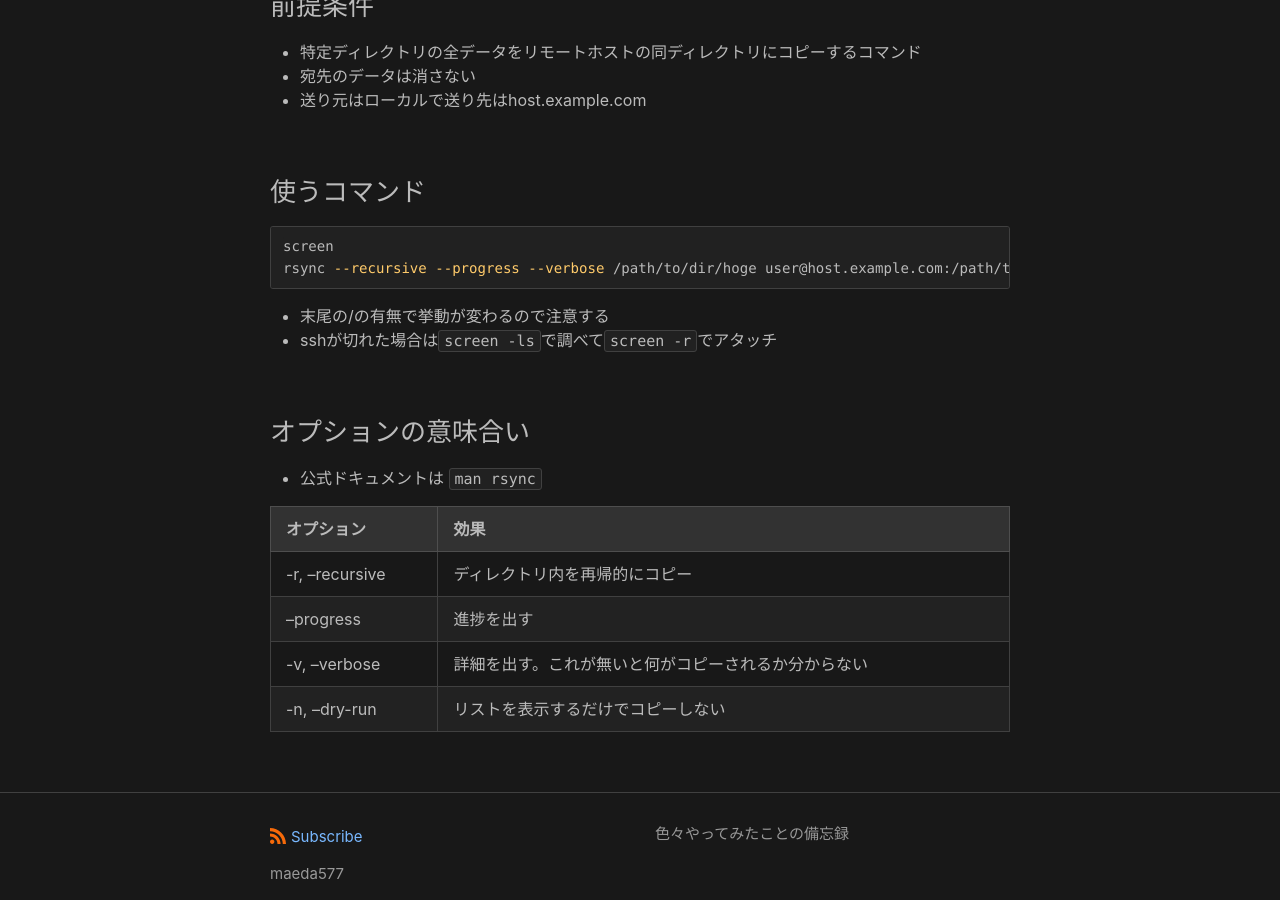
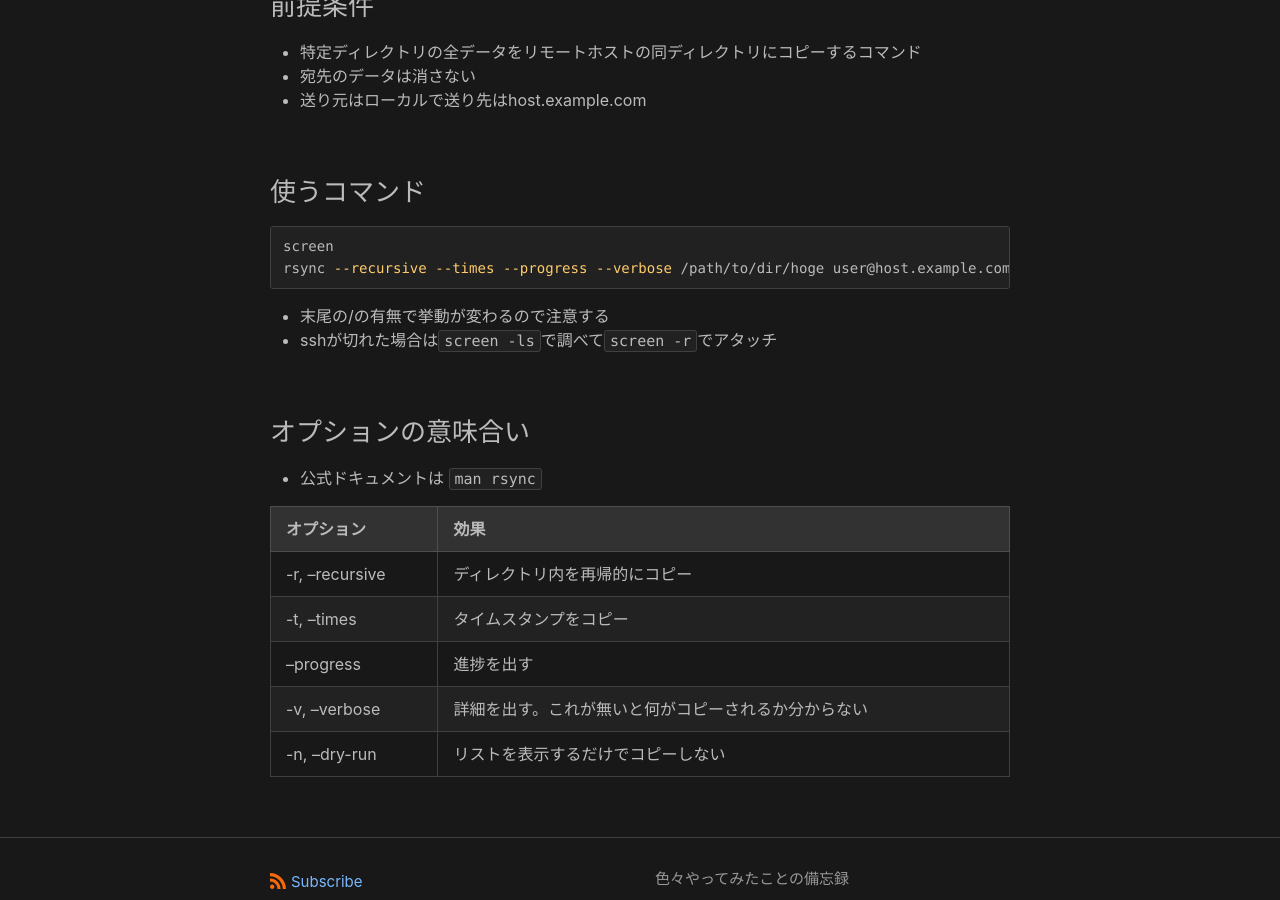
Before and after one commit to maeda577/maeda577.github.io, a Jekyll site: the page built from _posts/2021-12-02-robocopy.md, in a window 1280 px wide and 900 px high, scrolled down 1603 px. Built offline with Jekyll 4.4.1, drawn with Linux system fonts in a browser that asks for light colours.

Commit message:
記事修正

````diff
--- a/_posts/2021-12-02-robocopy.md
+++ b/_posts/2021-12-02-robocopy.md
@@ -45,7 +45,7 @@ robocopy.exe Z:\ D:\ /copy:DAT /dcopy:DAT /E /XJ /R:3 /W:5 /XD "`$RECYCLE.BIN" "
 ### 使うコマンド
 ``` shell
 screen
-rsync --recursive --progress --verbose /path/to/dir/hoge user@host.example.com:/path/to/dir/
+rsync --recursive --times --progress --verbose /path/to/dir/hoge user@host.example.com:/path/to/dir/
 ```
 * 末尾の/の有無で挙動が変わるので注意する
 * sshが切れた場合は`screen -ls`で調べて`screen -r`でアタッチ
@@ -56,6 +56,7 @@ rsync --recursive --progress --verbose /path/to/dir/hoge user@host.example.com:/
 | オプション | 効果 |
 | ----- | ----- |
 | -r, --recursive | ディレクトリ内を再帰的にコピー |
+| -t, --times | タイムスタンプをコピー |
 | --progress | 進捗を出す |
 | -v, --verbose | 詳細を出す。これが無いと何がコピーされるか分からない |
 | -n, --dry-run | リストを表示するだけでコピーしない |
````
